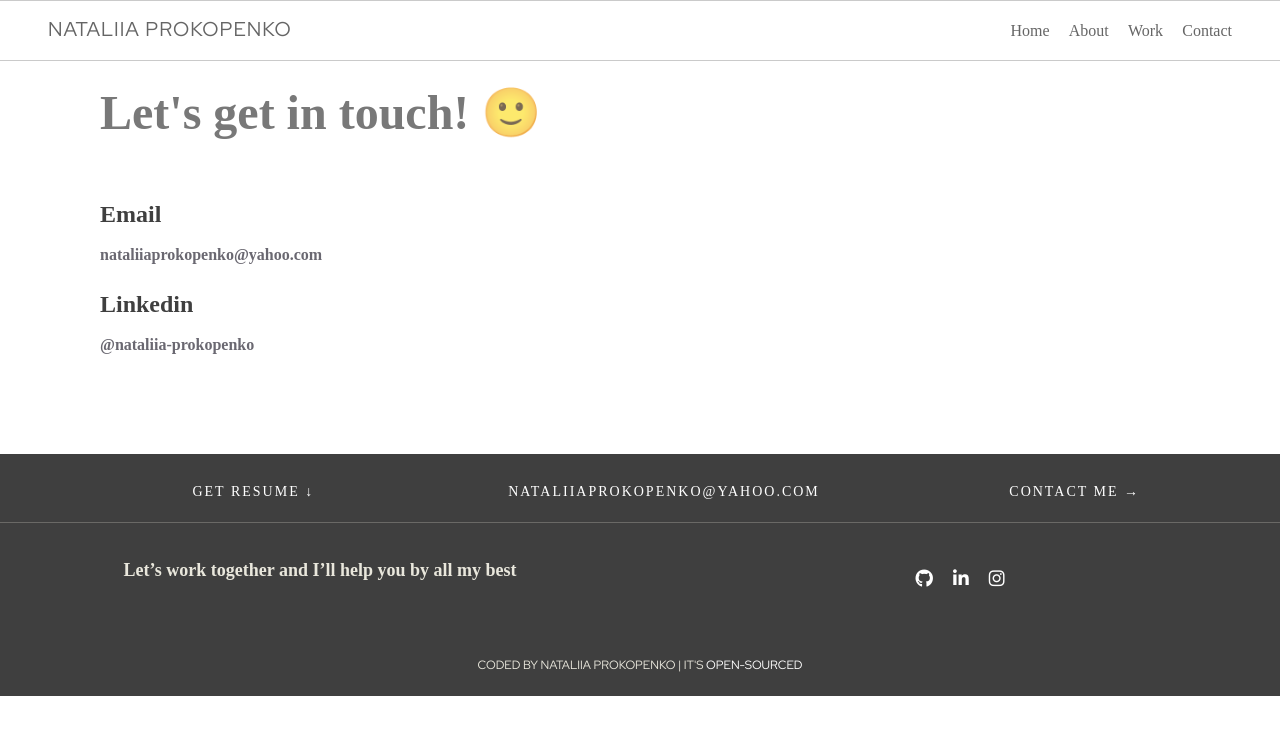
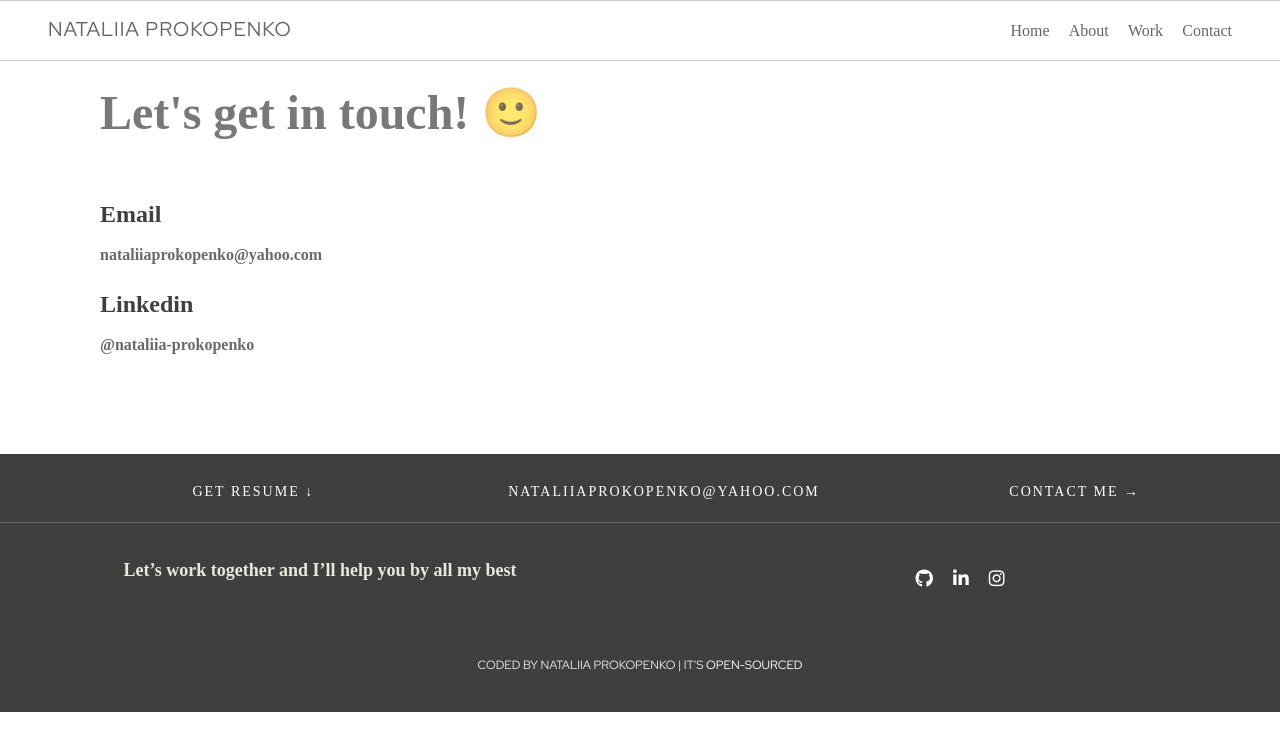
Before and after one commit to NataliiaProkopenko87/Portfolio-Project, a plain HTML site: page contact.html in a window 1280 px wide. Drawn offline with nearby package versions, Linux system fonts and the light colour scheme; a web font is replaced by a local one.

Commit message:
Added padding buttom to footer on contact page

```diff
--- a/contact.html
+++ b/contact.html
@@ -77,7 +77,7 @@
 </div>
     </div>
       <footer>
-        <div class="container-fluid">
+        <div class="container-fluid pb-3">
           <div class="row contact-me pt-4">
             <div class="col ms-5 d-none d-lg-block text-center">
               <a href="images/resume NProkopenko.pdf" download class="email-link" target="_blank">GET RESUME ↓</a>
@@ -139,6 +139,7 @@
         </div>
       </footer>
     </div>
+
     <!--container-->
   </body>
 </html>
--- a/src/style.css
+++ b/src/style.css
@@ -343,8 +343,9 @@ footer h4{
 
 /*contact page*/
 .contact-page .content-container {
+ margin-bottom: 0;
+}
 
-}
 /*contact page END*/
 
 @media (max-width: 960px) {
```
